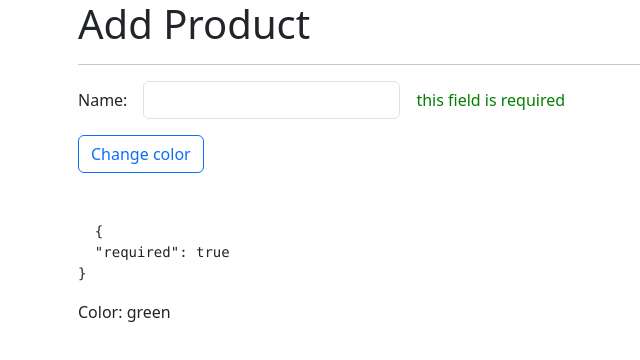
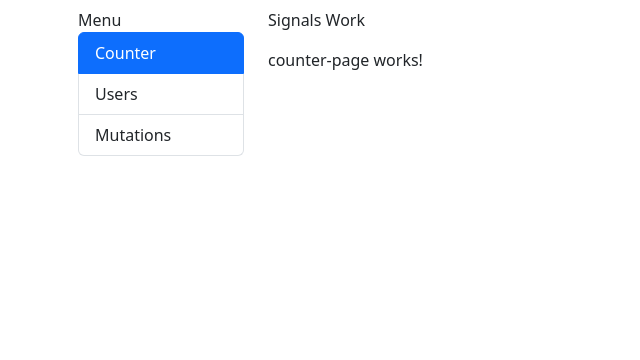
Before and after one commit to Alejgl04/signalsAngular, an Angular app: page /signals/counter in a window 1280 px wide. Before the commit this address led to /products/product. Shown: the top 360 px of the page, without its empty margins (4-644 px from the left). Built offline with nearby package versions, Linux system fonts and the light colour scheme.

Commit message:
username and services

```diff
--- a/src/app/app.module.ts
+++ b/src/app/app.module.ts
@@ -1,6 +1,6 @@
 import { NgModule } from '@angular/core';
 import { BrowserModule } from '@angular/platform-browser';
-
+import { HttpClientModule } from '@angular/common/http';
 import { AppRoutingModule } from './app-routing.module';
 import { AppComponent } from './app.component';
 
@@ -10,7 +10,8 @@ import { AppComponent } from './app.component';
   ],
   imports: [
     BrowserModule,
-    AppRoutingModule
+    AppRoutingModule,
+    HttpClientModule
   ],
   providers: [],
   bootstrap: [AppComponent]
--- /dev/null
+++ b/src/app/signals/components/side-menu/side-menu.component.html
@@ -0,0 +1,11 @@
+
+<ul class="list-group">
+  <li *ngFor="let item of menuItems()"
+      [routerLink]="[item.route]"
+      routerLinkActive="active"
+      class="list-group-item">
+    {{ item.title }}
+  </li>
+</ul>
+
+<!-- {{ menuItems() }} -->
--- /dev/null
+++ b/src/app/signals/components/side-menu/side-menu.component.ts
@@ -0,0 +1,28 @@
+import { Component, signal } from '@angular/core';
+
+interface MenuItem {
+  title: string;
+  route: string;
+}
+
+@Component({
+  selector: 'app-side-menu',
+  templateUrl: './side-menu.component.html',
+  styleUrls: ['./side-menu.component.css']
+})
+export class SideMenuComponent {
+
+  // Signals
+  public menuItems = signal<MenuItem[]>([
+    { title: 'Counter', route: 'counter' },
+    { title: 'Users', route: 'user-info' },
+    { title: 'Mutations', route: 'properties' },
+  ]);
+
+  // Traditional way
+  // public menuItems: MenuItem[] = [
+  //   { title: 'Counter', route: 'counter' },
+  //   { title: 'Users', route: 'user-info' },
+  //   { title: 'Mutations', route: 'properties' },
+  // ];
+}
--- a/src/app/signals/layout/signals-layout/signals-layout.component.html
+++ b/src/app/signals/layout/signals-layout/signals-layout.component.html
@@ -1,6 +1,6 @@
 <div class="row mt-2">
   <div class="col-2">
-    Menu
+    Menu <app-side-menu></app-side-menu>
   </div>
   <div class="col-10">
     <p>Signals Work</p>
--- a/src/app/signals/pages/user-info-page/user-info-page.component.html
+++ b/src/app/signals/pages/user-info-page/user-info-page.component.html
@@ -1 +1,23 @@
-<p>user-info-page works!</p>
+<h1> User Info </h1>
+<hr>
+<div class="row">
+  <div class="col-4">
+    <h3>Current User:</h3>
+
+    <button class="btn btn-outline-primary">Prev</button>
+    -
+    <button class="btn btn-outline-primary">Next</button>
+  </div>
+
+  <div class="col-8">
+    <h3>Username:</h3>
+    <p>Email:</p>
+    <p>Name:</p>
+
+    <img src="..." alt="Avatar">
+
+    <div class="col-8 text-danger">
+      User not found
+    </div>
+  </div>
+</div>
--- a/src/app/signals/signals.module.ts
+++ b/src/app/signals/signals.module.ts
@@ -6,6 +6,7 @@ import { SignalsLayoutComponent } from './layout/signals-layout/signals-layout.c
 import { CounterPageComponent } from './pages/counter-page/counter-page.component';
 import { UserInfoPageComponent } from './pages/user-info-page/user-info-page.component';
 import { PropertiesPageComponent } from './pages/properties-page/properties-page.component';
+import { SideMenuComponent } from './components/side-menu/side-menu.component';
 
 
 @NgModule({
@@ -13,7 +14,8 @@ import { PropertiesPageComponent } from './pages/properties-page/properties-page
     SignalsLayoutComponent,
     CounterPageComponent,
     UserInfoPageComponent,
-    PropertiesPageComponent
+    PropertiesPageComponent,
+    SideMenuComponent
   ],
   imports: [
     CommonModule,
```
Also changed, not shown: src/app/signals/interfaces/users-request.interface.ts (added, +17 -0 lines), src/app/signals/services/users-service.service.ts (added, +23 -0 lines), src/app/signals/signals-routing.module.ts (+10 -1 lines), src/app/signals/components/side-menu/side-menu.component.css (added).
